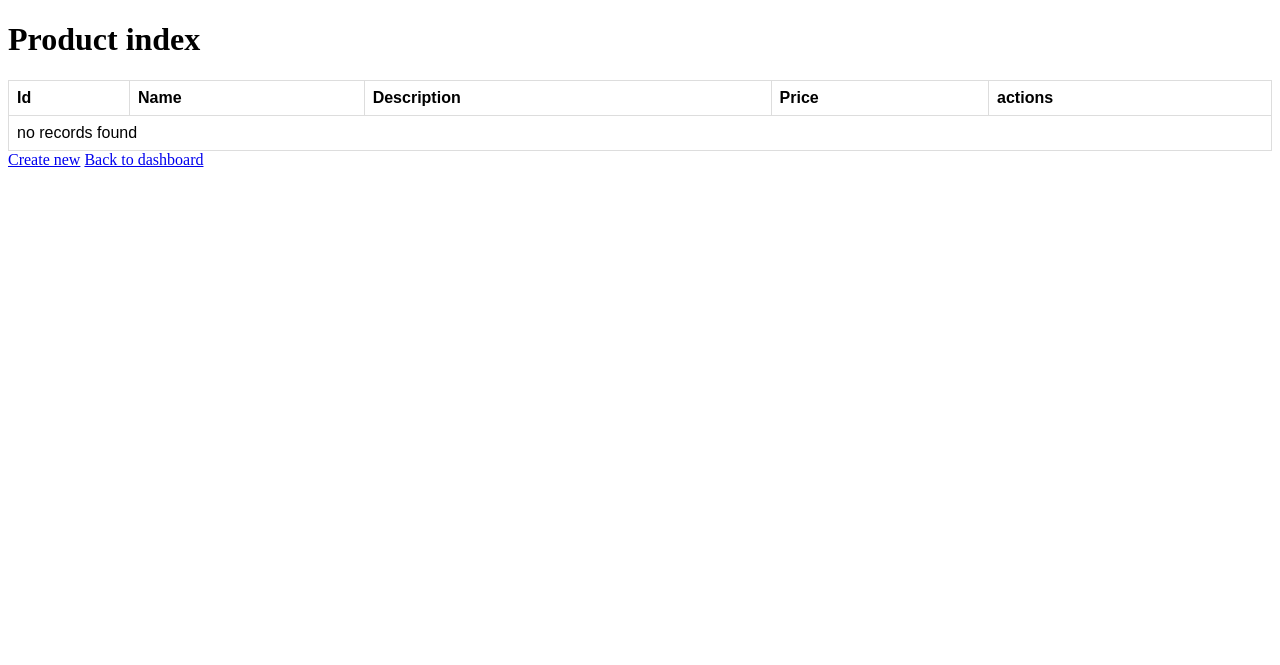
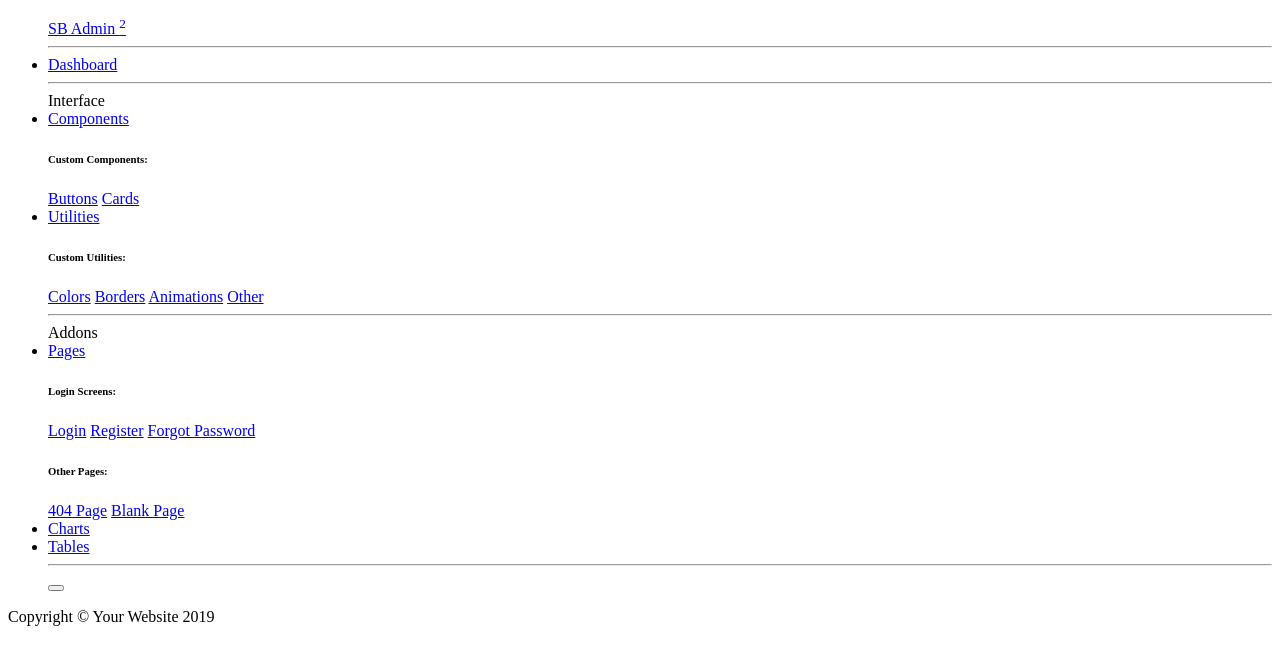
Before and after one commit to PlamenPanayotov/e-commerce, a Symfony app: template templates/admin/index.html.twig in a window 1280 px wide. Shown: the top 665 px of the page. Run offline with Twig, Linux system fonts and the light colour scheme; the template is opened without the code that fills it, so the values that code supplies are empty; some libraries are stand-ins or nearby versions.

Commit message:
template changes

```diff
--- /dev/null
+++ b/templates/admin/common/footer.html.twig
@@ -0,0 +1,7 @@
+<footer class="sticky-footer bg-white">
+  <div class="container my-auto">
+    <div class="copyright text-center my-auto">
+      <span>Copyright &copy; Your Website 2019</span>
+    </div>
+  </div>
+</footer>
--- /dev/null
+++ b/templates/admin/common/sidebar.html.twig
@@ -0,0 +1,111 @@
+    <ul class="navbar-nav bg-gradient-primary sidebar sidebar-dark accordion" id="accordionSidebar">
+
+      <!-- Sidebar - Brand -->
+      <a class="sidebar-brand d-flex align-items-center justify-content-center" href="index.html">
+        <div class="sidebar-brand-icon rotate-n-15">
+          <i class="fas fa-laugh-wink"></i>
+        </div>
+        <div class="sidebar-brand-text mx-3">SB Admin <sup>2</sup></div>
+      </a>
+
+      <!-- Divider -->
+      <hr class="sidebar-divider my-0">
+
+      <!-- Nav Item - Dashboard -->
+      <li class="nav-item active">
+        <a class="nav-link" href="index.html">
+          <i class="fas fa-fw fa-tachometer-alt"></i>
+          <span>Dashboard</span></a>
+      </li>
+
+      <!-- Divider -->
+      <hr class="sidebar-divider">
+
+      <!-- Heading -->
+      <div class="sidebar-heading">
+        Interface
+      </div>
+
+      <!-- Nav Item - Pages Collapse Menu -->
+      <li class="nav-item">
+        <a class="nav-link collapsed" href="#" data-toggle="collapse" data-target="#collapseTwo" aria-expanded="true" aria-controls="collapseTwo">
+          <i class="fas fa-fw fa-cog"></i>
+          <span>Components</span>
+        </a>
+        <div id="collapseTwo" class="collapse" aria-labelledby="headingTwo" data-parent="#accordionSidebar">
+          <div class="bg-white py-2 collapse-inner rounded">
+            <h6 class="collapse-header">Custom Components:</h6>
+            <a class="collapse-item" href="buttons.html">Buttons</a>
+            <a class="collapse-item" href="cards.html">Cards</a>
+          </div>
+        </div>
+      </li>
+
+      <!-- Nav Item - Utilities Collapse Menu -->
+      <li class="nav-item">
+        <a class="nav-link collapsed" href="#" data-toggle="collapse" data-target="#collapseUtilities" aria-expanded="true" aria-controls="collapseUtilities">
+          <i class="fas fa-fw fa-wrench"></i>
+          <span>Utilities</span>
+        </a>
+        <div id="collapseUtilities" class="collapse" aria-labelledby="headingUtilities" data-parent="#accordionSidebar">
+          <div class="bg-white py-2 collapse-inner rounded">
+            <h6 class="collapse-header">Custom Utilities:</h6>
+            <a class="collapse-item" href="utilities-color.html">Colors</a>
+            <a class="collapse-item" href="utilities-border.html">Borders</a>
+            <a class="collapse-item" href="utilities-animation.html">Animations</a>
+            <a class="collapse-item" href="utilities-other.html">Other</a>
+          </div>
+        </div>
+      </li>
+
+      <!-- Divider -->
+      <hr class="sidebar-divider">
+
+      <!-- Heading -->
+      <div class="sidebar-heading">
+        Addons
+      </div>
+
+      <!-- Nav Item - Pages Collapse Menu -->
+      <li class="nav-item">
+        <a class="nav-link collapsed" href="#" data-toggle="collapse" data-target="#collapsePages" aria-expanded="true" aria-controls="collapsePages">
+          <i class="fas fa-fw fa-folder"></i>
+          <span>Pages</span>
+        </a>
+        <div id="collapsePages" class="collapse" aria-labelledby="headingPages" data-parent="#accordionSidebar">
+          <div class="bg-white py-2 collapse-inner rounded">
+            <h6 class="collapse-header">Login Screens:</h6>
+            <a class="collapse-item" href="login.html">Login</a>
+            <a class="collapse-item" href="register.html">Register</a>
+            <a class="collapse-item" href="forgot-password.html">Forgot Password</a>
+            <div class="collapse-divider"></div>
+            <h6 class="collapse-header">Other Pages:</h6>
+            <a class="collapse-item" href="404.html">404 Page</a>
+            <a class="collapse-item" href="blank.html">Blank Page</a>
+          </div>
+        </div>
+      </li>
+
+      <!-- Nav Item - Charts -->
+      <li class="nav-item">
+        <a class="nav-link" href="charts.html">
+          <i class="fas fa-fw fa-chart-area"></i>
+          <span>Charts</span></a>
+      </li>
+
+      <!-- Nav Item - Tables -->
+      <li class="nav-item">
+        <a class="nav-link" href="tables.html">
+          <i class="fas fa-fw fa-table"></i>
+          <span>Tables</span></a>
+      </li>
+
+      <!-- Divider -->
+      <hr class="sidebar-divider d-none d-md-block">
+
+      <!-- Sidebar Toggler (Sidebar) -->
+      <div class="text-center d-none d-md-inline">
+        <button class="rounded-circle border-0" id="sidebarToggle"></button>
+      </div>
+
+    </ul>
--- a/templates/admin/dashboard.html.twig
+++ b/templates/admin/dashboard.html.twig
@@ -1,10 +1,9 @@
-{% extends 'base.html.twig' %}
-
+{% extends '/admin/index.html.twig' %}
 {% block title %}
   Hello AdminController!
 {% endblock %}
 
-{% block body %}
+{% block main %}
   <style>
     .example-wrapper { margin: 1em auto; max-width: 800px; width: 95%; font:
     18px/1.5 sans-serif; } .example-wrapper code { background: #F5F5F5; padding:
--- a/templates/admin/index.html.twig
+++ b/templates/admin/index.html.twig
@@ -1,84 +1,10 @@
 {% extends 'base.html.twig' %}
-
-{% block title %}
-  Product index
+{% block body %}
+  {% block sidebar %}
+    {% include '/admin/common/sidebar.html.twig' %}
+  {% endblock %}
+  {% block main %}{% endblock %}
+  {% block footer %}
+    {% include '/admin/common/footer.html.twig' %}
+  {% endblock %}
 {% endblock %}
-
-{% block body %}
-  <h1>
-    Product index
-  </h1>
-
-  <table class="table">
-    <thead>
-      <tr>
-        <th>
-          Id
-        </th>
-        <th>
-          Name
-        </th>
-        <th>
-          Description
-        </th>
-        <th>
-          Price
-        </th>
-        <th>
-          actions
-        </th>
-      </tr>
-    </thead>
-    <tbody>
-      {% for product in products %}
-        <tr>
-          <td>
-            {{ product.id }}
-          </td>
-          <td>
-            {{ product.name }}
-          </td>
-          <td>
-            {{ product.description }}
-          </td>
-          <td>
-            {{ product.price }}
-          </td>
-          <td>
-            {{ product.category }}
-          <td>
-            <a href="{{
-              path(
-                'product_show',
-                {
-                  id: product.id
-                }
-              )
-              }}">
-              show
-            </a>
-            <a href="{{
-              path(
-                'product_edit',
-                {
-                  id: product.id
-                }
-              )
-              }}">
-              edit
-            </a>
-          </td>
-        </tr>
-      {% else %}
-        <tr>
-          <td colspan="5">
-            no records found
-          </td>
-        </tr>
-      {% endfor %}
-    </tbody>
-  </table>
-
-  <a href="{{ path('product_new') }}">Create new</a>
-  <a href="{{ path('admin_dashboard') }}">Back to dashboard</a>
-{% endblock %}
```
